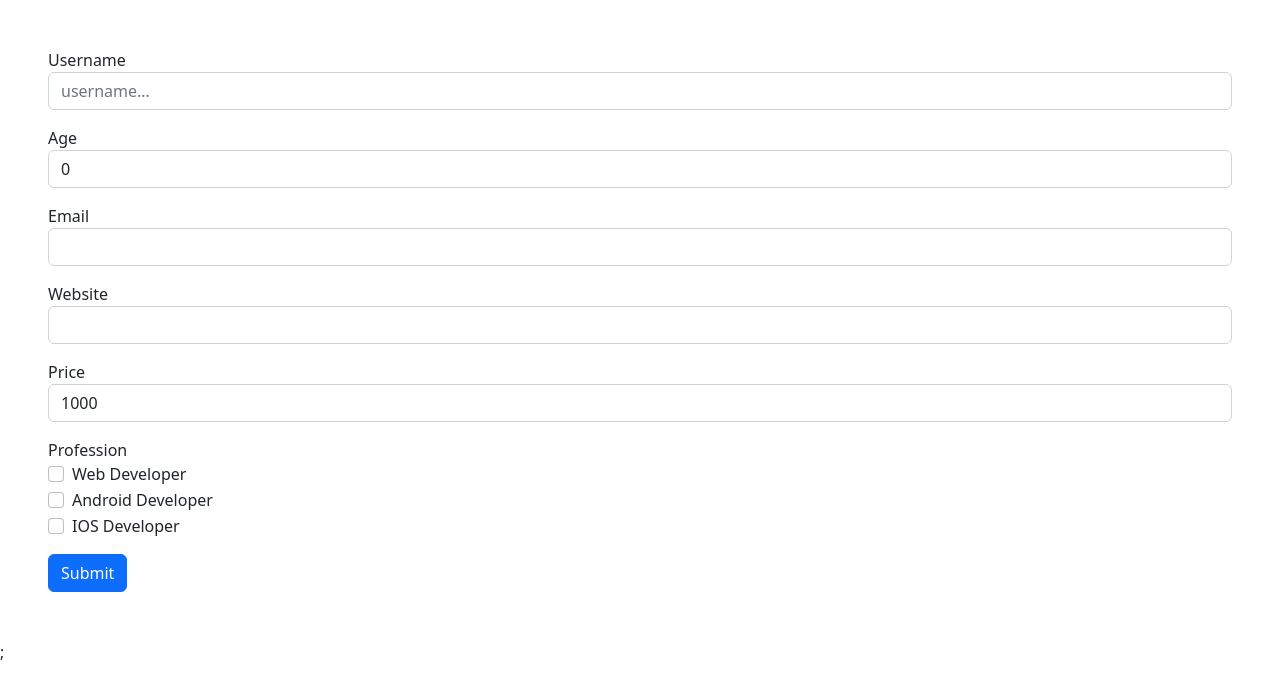
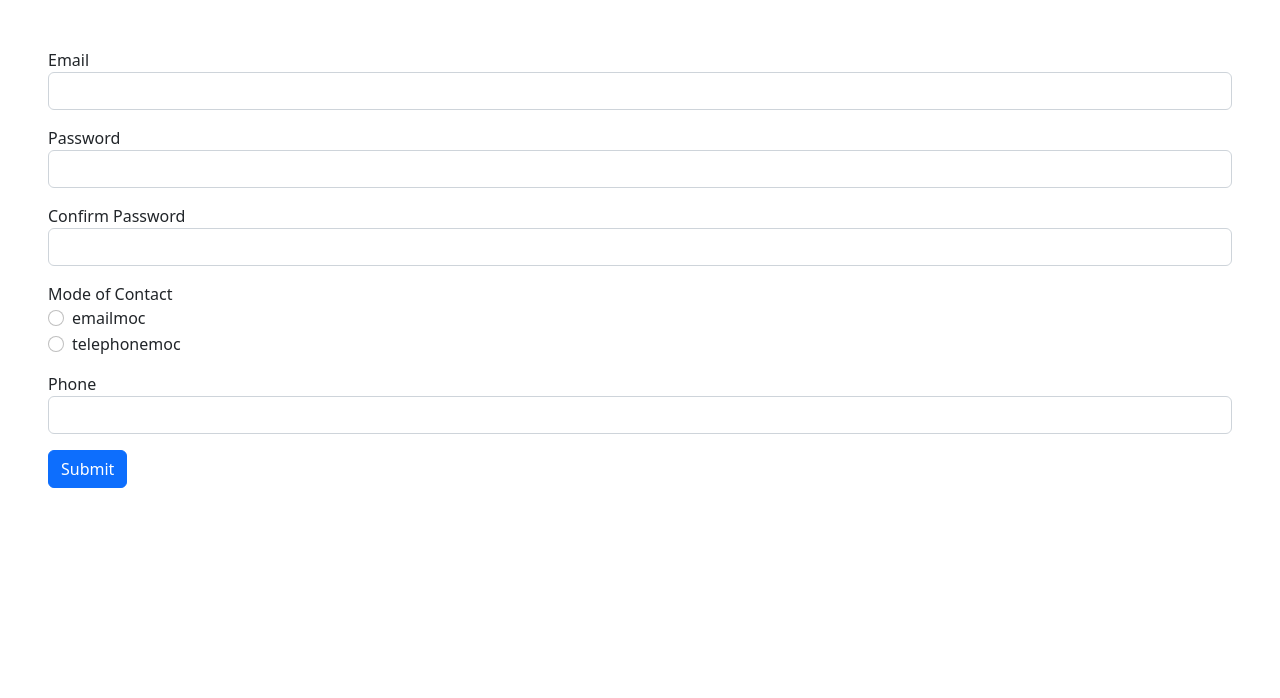
Before and after one commit to Febrianto752/practice-react-formik, a React (Create React App) app: page / in a window 1280 px wide. Shown: the top 698 px of the page. Built offline with nearby package versions, Linux system fonts and the light colour scheme.

Commit message:
create registration form

```diff
--- a/src/App.js
+++ b/src/App.js
@@ -1,10 +1,9 @@
-import { FormikContainer } from "./components";
-import { TestForm } from "./components";
+import { FormikContainer, TestForm, RegistrationForm } from "./components";
 
 function App() {
   return (
     <>
-      <TestForm />;{/* <FormikContainer /> */}
+      <RegistrationForm />
     </>
   );
 }
--- a/src/components/RadioButtons/index.jsx
+++ b/src/components/RadioButtons/index.jsx
@@ -25,7 +25,7 @@ const RadioButtons = (props) => {
                     className="form-check-label"
                     htmlFor={optionRadio.value}
                   >
-                    {optionRadio.labelText}
+                    {optionRadio.value}
                   </label>
                 </div>
               </Fragment>
@@ -45,7 +45,7 @@ const RadioButtons = (props) => {
                     className="form-check-label"
                     htmlFor={optionRadio.value}
                   >
-                    {optionRadio.labelText}
+                    {optionRadio.value}
                   </label>
                 </div>
               </Fragment>
--- /dev/null
+++ b/src/components/RegistrationForm/index.jsx
@@ -0,0 +1,102 @@
+import { FormikControl } from "../";
+
+import { Formik, Form } from "formik";
+import * as Yup from "yup";
+
+const RegistrationForm = () => {
+  const options = [
+    { id: "email", value: "emailmoc" },
+    { id: "telephone", value: "telephonemoc" },
+  ];
+
+  const initialValues = {
+    email: "",
+    password: "",
+    confirmPassword: "",
+    modeOfContact: "",
+    phone: "",
+  };
+
+  const validationSchema = Yup.object({
+    email: Yup.string().email("Invalid email format").required("required"),
+    password: Yup.string().required("required"),
+    confirmPassword: Yup.string()
+      .required("required")
+      .oneOf([Yup.ref("password"), ""], "Password must match"),
+    modeOfContact: Yup.string().required("required"),
+    phone: Yup.string().when("modeOfContact", {
+      is: "telephonemoc",
+      then: Yup.string().required("required"),
+    }),
+  });
+
+  const onSubmit = (values) => {
+    console.log(values);
+  };
+
+  return (
+    <>
+      <div className="p-5">
+        <Formik
+          initialValues={initialValues}
+          validationSchema={validationSchema}
+          onSubmit={onSubmit}
+        >
+          {(formik) => {
+            return (
+              <>
+                <Form>
+                  <FormikControl
+                    control="input"
+                    type="email"
+                    name="email"
+                    className="form-control"
+                    labelText="Email"
+                  />
+                  <FormikControl
+                    control="input"
+                    type="password"
+                    name="password"
+                    className="form-control"
+                    labelText="Password"
+                  />
+                  <FormikControl
+                    control="input"
+                    type="password"
+                    name="confirmPassword"
+                    className="form-control"
+                    labelText="Confirm Password"
+                  />
+                  <FormikControl
+                    control="radio"
+                    name="modeOfContact"
+                    className="form-check-input"
+                    labelText="Mode of Contact"
+                    options={options}
+                  />
+                  <FormikControl
+                    control="input"
+                    type="number"
+                    name="phone"
+                    className="form-control"
+                    labelText="Phone"
+                  />
+
+                  <button
+                    type="submit"
+                    disabled={!formik.isValid}
+                    className="btn btn-primary"
+                  >
+                    Submit
+                  </button>
+                </Form>
+              </>
+            );
+          }}
+        </Formik>
+      </div>
+    </>
+  );
+};
+
+export default RegistrationForm;
--- a/src/components/index.jsx
+++ b/src/components/index.jsx
@@ -7,6 +7,7 @@ import SelectForm from "./SelectForm";
 import RadioButtons from "./RadioButtons";
 import CheckboxesForm from "./CheckboxesForm";
 import DatePicker from "./DatePicker";
+import RegistrationForm from "./RegistrationForm";
 
 import TestForm from "./TestForm";
 
@@ -21,4 +22,5 @@ export {
   CheckboxesForm,
   DatePicker,
   TestForm,
+  RegistrationForm,
 };
```
